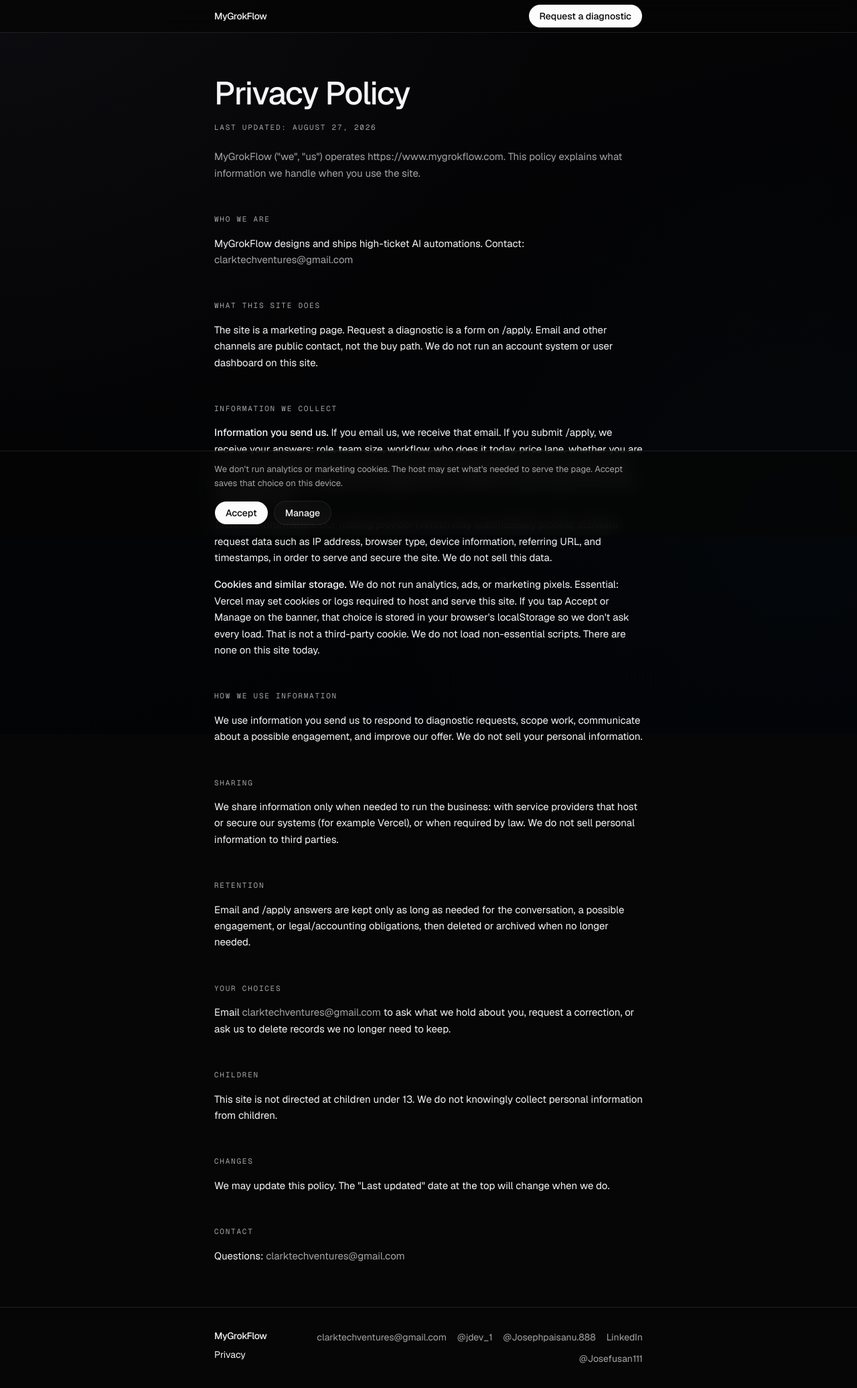
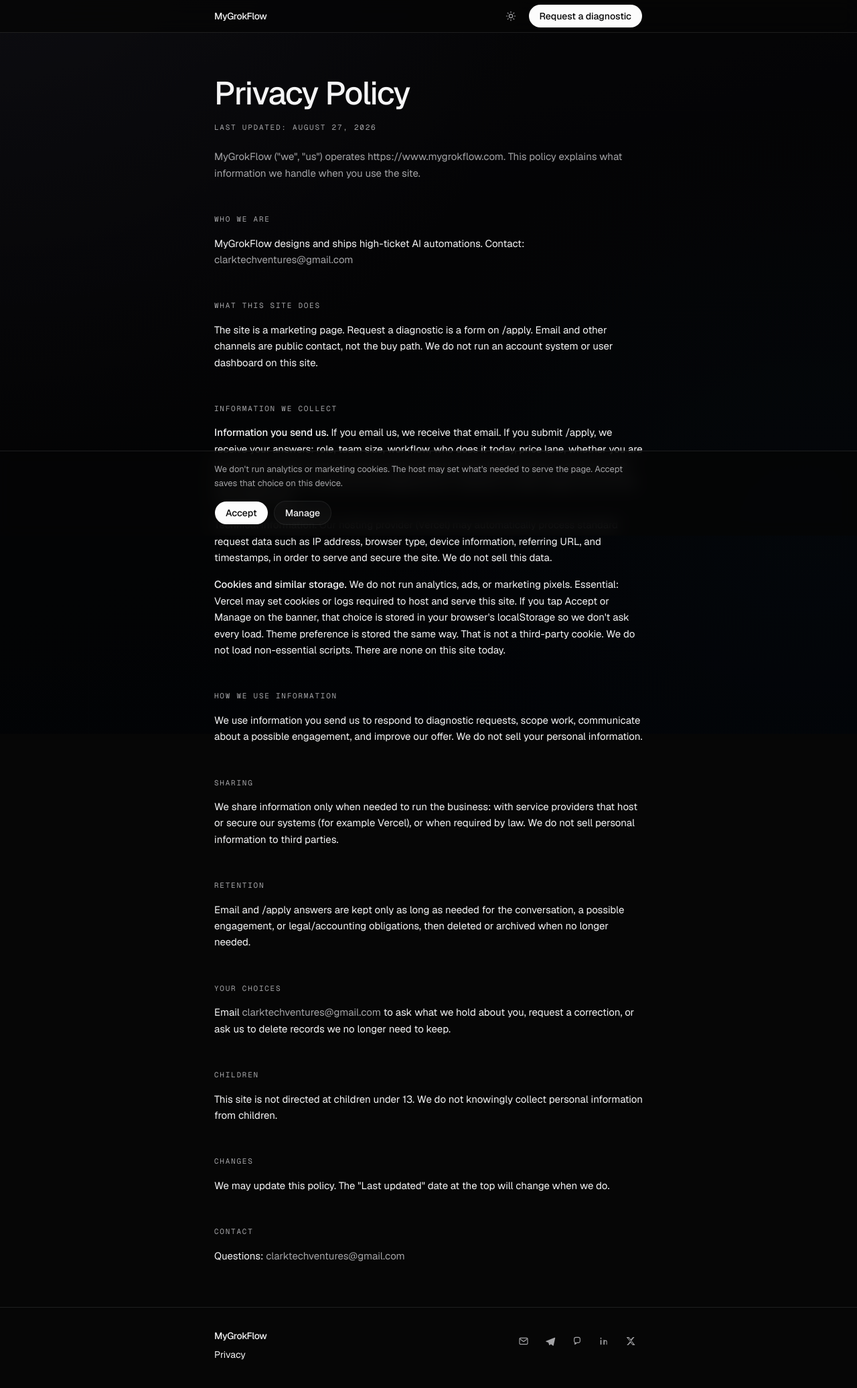
Before and after one commit to Josefusan/mygrokflow, a Next.js app: page /privacy in a window 1280 px wide. Shown: the whole page at 67% size. Built offline with nearby package versions, Linux system fonts and the light colour scheme.

Commit message:
Footer contact icons and light/dark toggle
* Add theme toggle, shared header, and contact icons

* Mount SiteHeader on landing and /apply so the theme toggle ships

* Mount SiteHeader on privacy; persist theme without flash

* Add a real light theme and lock it in VISUAL.md

```diff
--- a/app/globals.css
+++ b/app/globals.css
@@ -48,7 +48,41 @@
   --radius-4xl: calc(var(--radius) * 2.6);
 }
 
-:root,
+:root {
+  --background: oklch(0.97 0.002 286);
+  --foreground: oklch(0.18 0.002 286);
+  --card: oklch(0.99 0.001 286);
+  --card-foreground: oklch(0.18 0.002 286);
+  --popover: oklch(0.99 0.001 286);
+  --popover-foreground: oklch(0.18 0.002 286);
+  --primary: oklch(0.18 0.002 286);
+  --primary-foreground: oklch(0.97 0.002 286);
+  --secondary: oklch(0.94 0.002 286);
+  --secondary-foreground: oklch(0.18 0.002 286);
+  --muted: oklch(0.94 0.002 286);
+  --muted-foreground: oklch(0.45 0.004 286);
+  --accent: oklch(0.94 0.002 286);
+  --accent-foreground: oklch(0.18 0.002 286);
+  --destructive: oklch(0.577 0.245 27.325);
+  --border: oklch(0.18 0.002 286 / 12%);
+  --input: oklch(0.18 0.002 286 / 12%);
+  --ring: oklch(0.18 0.002 286 / 22%);
+  --chart-1: oklch(0.28 0.003 286);
+  --chart-2: oklch(0.4 0.003 286);
+  --chart-3: oklch(0.55 0.004 286);
+  --chart-4: oklch(0.72 0.004 286);
+  --chart-5: oklch(0.85 0.002 286);
+  --radius: 0.5rem;
+  --sidebar: oklch(0.97 0.002 286);
+  --sidebar-foreground: oklch(0.18 0.002 286);
+  --sidebar-primary: oklch(0.18 0.002 286);
+  --sidebar-primary-foreground: oklch(0.97 0.002 286);
+  --sidebar-accent: oklch(0.94 0.002 286);
+  --sidebar-accent-foreground: oklch(0.18 0.002 286);
+  --sidebar-border: oklch(0.18 0.002 286 / 12%);
+  --sidebar-ring: oklch(0.18 0.002 286 / 22%);
+}
+
 .dark {
   --background: oklch(0.12 0.002 286);
   --foreground: oklch(0.97 0.001 286);
@@ -73,7 +107,6 @@
   --chart-3: oklch(0.55 0.004 286);
   --chart-4: oklch(0.4 0.003 286);
   --chart-5: oklch(0.28 0.003 286);
-  --radius: 0.5rem;
   --sidebar: oklch(0.12 0.002 286);
   --sidebar-foreground: oklch(0.97 0.001 286);
   --sidebar-primary: oklch(0.99 0 0);
@@ -90,8 +123,11 @@
   }
   html {
     @apply font-sans;
+    color-scheme: light;
+    background: var(--background);
+  }
+  html.dark {
     color-scheme: dark;
-    background: var(--background);
   }
   body {
     @apply text-foreground;
@@ -103,6 +139,26 @@
     inset: -25vmax;
     z-index: -1;
     pointer-events: none;
+    background:
+      radial-gradient(
+        120vmax 120vmax at 18% 8%,
+        oklch(0.92 0.01 286 / 0.7),
+        transparent 58%
+      ),
+      radial-gradient(
+        90vmax 90vmax at 82% 78%,
+        oklch(0.93 0.012 250 / 0.45),
+        transparent 54%
+      ),
+      linear-gradient(
+        165deg,
+        oklch(0.98 0.004 286),
+        oklch(0.96 0.003 286) 52%,
+        oklch(0.95 0.008 250)
+      );
+    transform: translate3d(0, 0, 0);
+  }
+  html.dark body::before {
     background:
       radial-gradient(
         120vmax 120vmax at 18% 8%,
@@ -120,17 +176,22 @@
         oklch(0.11 0.004 286) 52%,
         oklch(0.1 0.012 250)
       );
-    transform: translate3d(0, 0, 0);
   }
   a,
-  button {
+  button,
+  [role="button"],
+  input[type="submit"] {
+    cursor: pointer;
     transition-property: color, background-color, border-color, opacity, box-shadow;
     transition-duration: 180ms;
     transition-timing-function: ease;
   }
   ::selection {
+    background: oklch(0.18 0.002 286 / 12%);
+    color: var(--foreground);
+  }
+  html.dark ::selection {
     background: oklch(1 0 0 / 14%);
-    color: var(--foreground);
   }
 }
 
--- a/app/layout.tsx
+++ b/app/layout.tsx
@@ -49,12 +49,18 @@ export const metadata: Metadata = {
   alternates: { canonical: "/" },
 };
 
+const THEME_BOOT = `(function(){try{var t=localStorage.getItem("mygrokflow-theme");if(t==="light")document.documentElement.classList.remove("dark");else document.documentElement.classList.add("dark");}catch(e){}})();`;
+
 export default function RootLayout({ children }: LayoutProps<"/">) {
   return (
     <html
       lang="en"
       className={`dark ${geistSans.variable} ${geistMono.variable} h-full antialiased`}
+      suppressHydrationWarning
     >
+      <head>
+        <script dangerouslySetInnerHTML={{ __html: THEME_BOOT }} />
+      </head>
       <body className="min-h-full font-sans text-foreground">
         <a
           href="#main"
--- a/app/privacy/page.tsx
+++ b/app/privacy/page.tsx
@@ -1,9 +1,8 @@
 import type { Metadata } from "next";
 import Link from "next/link";
-import { Button } from "@/components/ui/button";
 import { FooterContacts } from "@/components/footer-contacts";
+import { SiteHeader } from "@/components/site-header";
 import {
-  APPLY_PATH,
   DIAGNOSTIC_EMAIL,
   DIAGNOSTIC_MAILTO,
   SITE_NAME,
@@ -19,25 +18,10 @@ export const metadata: Metadata = {
 const sectionLabel =
   "font-mono text-[11px] tracking-[0.16em] text-muted-foreground uppercase";
 
-function Cta() {
-  return (
-    <Button asChild className="h-9 rounded-full px-4">
-      <Link href={APPLY_PATH}>Request a diagnostic</Link>
-    </Button>
-  );
-}
-
 export default function PrivacyPage() {
   return (
     <div className="min-h-screen text-foreground">
-      <header className="sticky top-0 z-40 border-b border-border bg-background/80 backdrop-blur-md">
-        <div className="mx-auto flex h-12 max-w-[42rem] items-center justify-between px-4">
-          <Link href="/" className="text-sm font-medium tracking-tight">
-            {SITE_NAME}
-          </Link>
-          <Cta />
-        </div>
-      </header>
+      <SiteHeader />
 
       <main id="main" className="mx-auto max-w-[42rem] px-4 py-16">
         <h1 className="text-4xl leading-[1.1] font-medium tracking-[-0.03em] text-foreground md:text-5xl">
@@ -97,9 +81,10 @@ export default function PrivacyPage() {
             do not run analytics, ads, or marketing pixels. Essential: Vercel may
             set cookies or logs required to host and serve this site. If you tap
             Accept or Manage on the banner, that choice is stored in your
-            browser&apos;s localStorage so we don&apos;t ask every load. That is
-            not a third-party cookie. We do not load non-essential scripts. There
-            are none on this site today.
+            browser&apos;s localStorage so we don&apos;t ask every load. Theme
+            preference is stored the same way. That is not a third-party cookie.
+            We do not load non-essential scripts. There are none on this site
+            today.
           </p>
         </section>
 
--- a/components/footer-contacts.tsx
+++ b/components/footer-contacts.tsx
@@ -1,15 +1,77 @@
 import { CONTACTS } from "@/lib/site";
+
+type Label = (typeof CONTACTS)[number]["label"];
+
+function ContactIcon({ label }: { label: Label }) {
+  const common = {
+    width: 16,
+    height: 16,
+    viewBox: "0 0 24 24",
+    "aria-hidden": true as const,
+  };
+
+  switch (label) {
+    case "Email":
+      return (
+        <svg
+          {...common}
+          fill="none"
+          stroke="currentColor"
+          strokeWidth={1.75}
+          strokeLinecap="round"
+          strokeLinejoin="round"
+        >
+          <rect x="3" y="5" width="18" height="14" rx="2" />
+          <path d="m4 7 8 6 8-6" />
+        </svg>
+      );
+    case "Telegram":
+      return (
+        <svg {...common} fill="currentColor">
+          <path d="M21.4 4.2 2.9 11.5c-1.2.5-1.2 1.6-.2 2l4.8 1.5 1.9 5.6c.2.7.7.8 1.2.4l2.6-2.1 4.4 3.2c.8.5 1.4.2 1.6-.8L22.8 5.4c.3-1.2-.4-1.7-1.4-1.2Z" />
+        </svg>
+      );
+    case "Signal":
+      return (
+        <svg
+          {...common}
+          fill="none"
+          stroke="currentColor"
+          strokeWidth={1.75}
+          strokeLinecap="round"
+          strokeLinejoin="round"
+        >
+          <path d="M5.5 7A3.5 3.5 0 0 1 9 3.5h6A3.5 3.5 0 0 1 18.5 7v5A3.5 3.5 0 0 1 15 15.5h-3.2L7 19v-3.5H9A3.5 3.5 0 0 1 5.5 12V7Z" />
+        </svg>
+      );
+    case "LinkedIn":
+      return (
+        <svg {...common} fill="currentColor">
+          <path d="M6.5 9.5H4V20h2.5V9.5ZM5.25 4A1.5 1.5 0 1 0 5.26 7 1.5 1.5 0 0 0 5.25 4ZM20 20h-2.5v-5.4c0-1.3 0-3-1.85-3s-2.15 1.4-2.15 2.9V20H11V9.5h2.4v1.4h.03c.33-.63 1.15-1.3 2.37-1.3 2.54 0 3.2 1.67 3.2 3.84V20Z" />
+        </svg>
+      );
+    case "X":
+      return (
+        <svg {...common} fill="currentColor">
+          <path d="M17.3 3h3.1l-6.8 7.8L21.8 21h-5.6l-4.4-5.8L6.4 21H3.3l7.3-8.3L2.4 3h5.7l4 5.3L17.3 3Zm-1 16.2h1.7L7.8 4.7H6L16.3 19.2Z" />
+        </svg>
+      );
+  }
+}
 
 export function FooterContacts() {
   return (
-    <ul className="flex flex-wrap items-center justify-end gap-x-4 gap-y-2">
+    <ul className="flex flex-wrap items-center justify-end gap-1">
       {CONTACTS.map((item) => (
         <li key={item.label}>
           <a
             href={item.href}
-            className="text-sm text-muted-foreground hover:text-foreground"
+            aria-label={item.label}
+            title={item.text}
+            rel={item.href.startsWith("http") ? "noopener noreferrer" : undefined}
+            className="inline-flex size-9 cursor-pointer items-center justify-center rounded-full text-muted-foreground transition-colors duration-200 hover:bg-secondary hover:text-foreground"
           >
-            {item.text}
+            <ContactIcon label={item.label} />
           </a>
         </li>
       ))}
--- /dev/null
+++ b/components/site-header.tsx
@@ -0,0 +1,32 @@
+import Link from "next/link";
+import { Button } from "@/components/ui/button";
+import { ThemeToggle } from "@/components/theme-toggle";
+import { APPLY_PATH, SITE_NAME } from "@/lib/site";
+
+export function SiteHeader({ home = false }: { home?: boolean }) {
+  return (
+    <header className="sticky top-0 z-40 border-b border-border bg-background/80 backdrop-blur-md">
+      <div className="mx-auto flex h-12 max-w-[42rem] items-center justify-between px-4">
+        {home ? (
+          <a href="#top" className="text-sm font-medium tracking-tight">
+            {SITE_NAME}
+          </a>
+        ) : (
+          <Link href="/" className="text-sm font-medium tracking-tight">
+            {SITE_NAME}
+          </Link>
+        )}
+        <div className="flex items-center gap-2">
+          <ThemeToggle />
+          <Button asChild className="h-9 rounded-full px-4">
+            {home ? (
+              <a href={APPLY_PATH}>Request a diagnostic</a>
+            ) : (
+              <Link href={APPLY_PATH}>Request a diagnostic</Link>
+            )}
+          </Button>
+        </div>
+      </div>
+    </header>
+  );
+}
--- /dev/null
+++ b/components/theme-toggle.tsx
@@ -0,0 +1,73 @@
+"use client";
+
+import { useEffect, useState } from "react";
+
+const STORAGE_KEY = "mygrokflow-theme";
+
+type Theme = "light" | "dark";
+
+function SunIcon() {
+  return (
+    <svg
+      width={16}
+      height={16}
+      viewBox="0 0 24 24"
+      fill="none"
+      stroke="currentColor"
+      strokeWidth={1.75}
+      strokeLinecap="round"
+      strokeLinejoin="round"
+      aria-hidden
+    >
+      <circle cx="12" cy="12" r="4" />
+      <path d="M12 2v2M12 20v2M4.9 4.9l1.4 1.4M17.7 17.7l1.4 1.4M2 12h2M20 12h2M4.9 19.1l1.4-1.4M17.7 6.3l1.4-1.4" />
+    </svg>
+  );
+}
+
+function MoonIcon() {
+  return (
+    <svg
+      width={16}
+      height={16}
+      viewBox="0 0 24 24"
+      fill="none"
+      stroke="currentColor"
+      strokeWidth={1.75}
+      strokeLinecap="round"
+      strokeLinejoin="round"
+      aria-hidden
+    >
+      <path d="M21 14.3A8.5 8.5 0 1 1 9.7 3 7 7 0 0 0 21 14.3Z" />
+    </svg>
+  );
+}
+
+export function ThemeToggle() {
+  const [theme, setTheme] = useState<Theme>("dark");
+
+  useEffect(() => {
+    const stored = window.localStorage.getItem(STORAGE_KEY);
+    const next: Theme = stored === "light" ? "light" : "dark";
+    setTheme(next);
+    document.documentElement.classList.toggle("dark", next === "dark");
+  }, []);
+
+  function toggle() {
+    const next: Theme = theme === "dark" ? "light" : "dark";
+    setTheme(next);
+    window.localStorage.setItem(STORAGE_KEY, next);
+    document.documentElement.classList.toggle("dark", next === "dark");
+  }
+
+  return (
+    <button
+      type="button"
+      aria-label={theme === "dark" ? "Switch to light theme" : "Switch to dark theme"}
+      onClick={toggle}
+      className="inline-flex size-9 cursor-pointer items-center justify-center rounded-full text-muted-foreground transition-colors duration-200 hover:bg-secondary hover:text-foreground"
+    >
+      {theme === "dark" ? <SunIcon /> : <MoonIcon />}
+    </button>
+  );
+}
```
Also changed, not shown: app/apply/page.tsx (+2 -11 lines), components/landing.tsx (+2 -8 lines), 1 other file (tests, documents, lock files or other folders).
